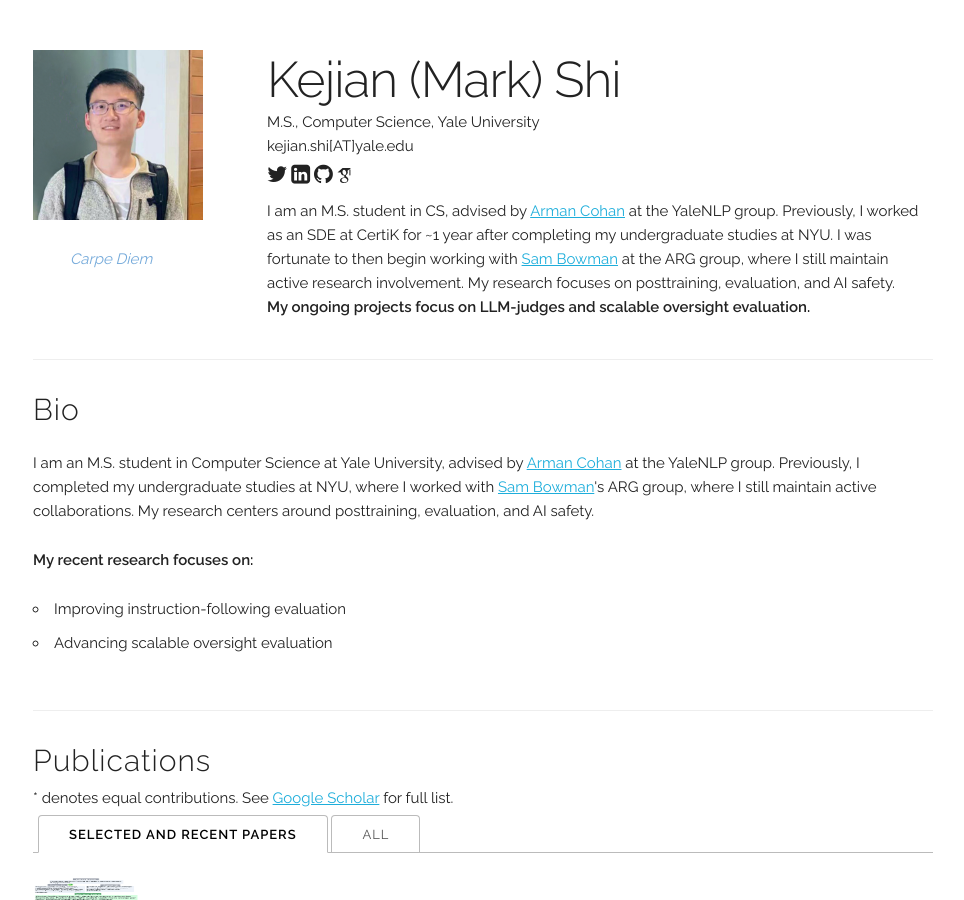
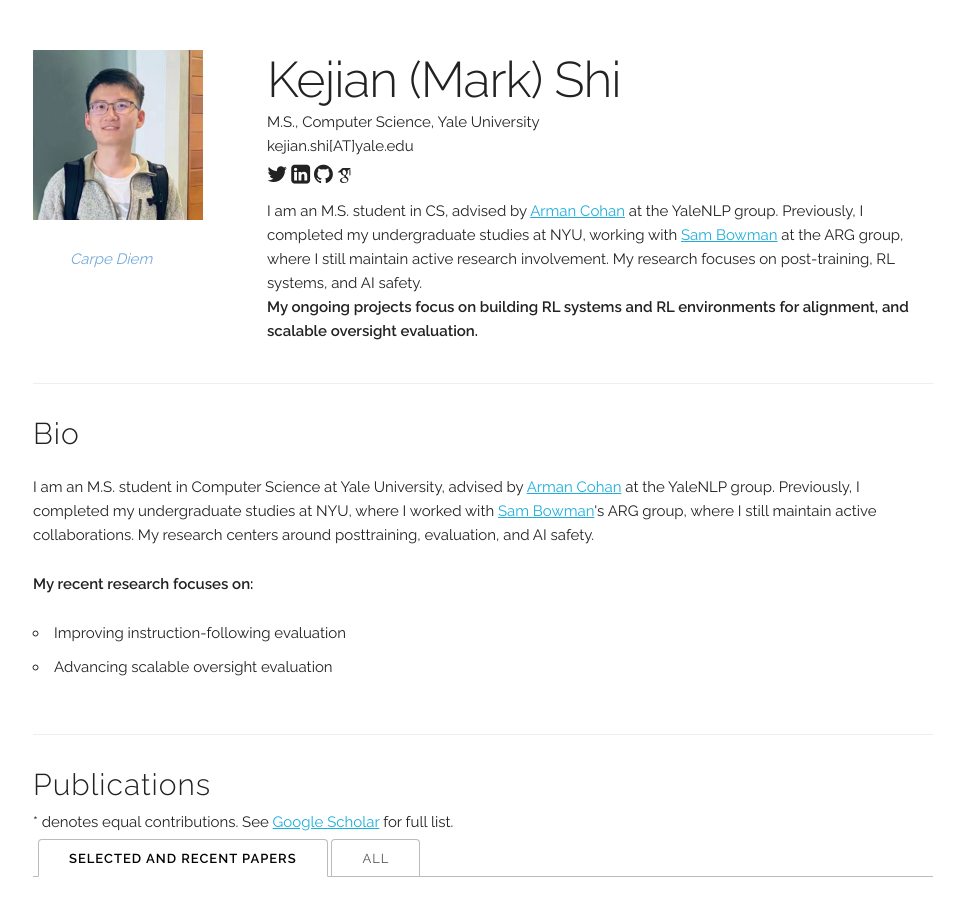
Before and after one commit to shi-kejian/shi-kejian.github.io, a Jekyll site: the page built from index.html, in a window 1280 px wide and 900 px high. Shown: the whole window, without its empty margins (157-1121 px from the left). Built offline with Jekyll 4.4.1, drawn with Linux system fonts in a browser that asks for light colours; some web fonts are replaced.

Commit message:
Update default.html

```diff
--- a/_layouts/default.html
+++ b/_layouts/default.html
@@ -97,10 +97,10 @@
               </span> -->
             </p>
             <p style="margin-top: 10px;">
-              I am an M.S. student in CS, advised by <a href="https://armancohan.com/" target="_blank">Arman Cohan</a> at the YaleNLP group. Previously, I worked as an SDE at CertiK for ~1 year after completing my undergraduate studies at NYU. I was fortunate to then begin working with <a href="https://sleepinyourhat.github.io/" target="_blank">Sam Bowman</a> at the ARG group, where I still maintain active research involvement. My research focuses on posttraining, evaluation, and AI safety.
+              I am an M.S. student in CS, advised by <a href="https://armancohan.com/" target="_blank">Arman Cohan</a> at the YaleNLP group. Previously, I completed my undergraduate studies at NYU, working with <a href="https://sleepinyourhat.github.io/" target="_blank">Sam Bowman</a> at the ARG group, where I still maintain active research involvement. My research focuses on post-training, RL systems, and AI safety.
             </p>
             <p>
-              <b>My ongoing projects focus on LLM-judges and scalable oversight evaluation.</b>
+              <b>My ongoing projects focus on building RL systems and RL environments for alignment, and scalable oversight evaluation.</b>
             </p>
         </div>
       </div>
```
